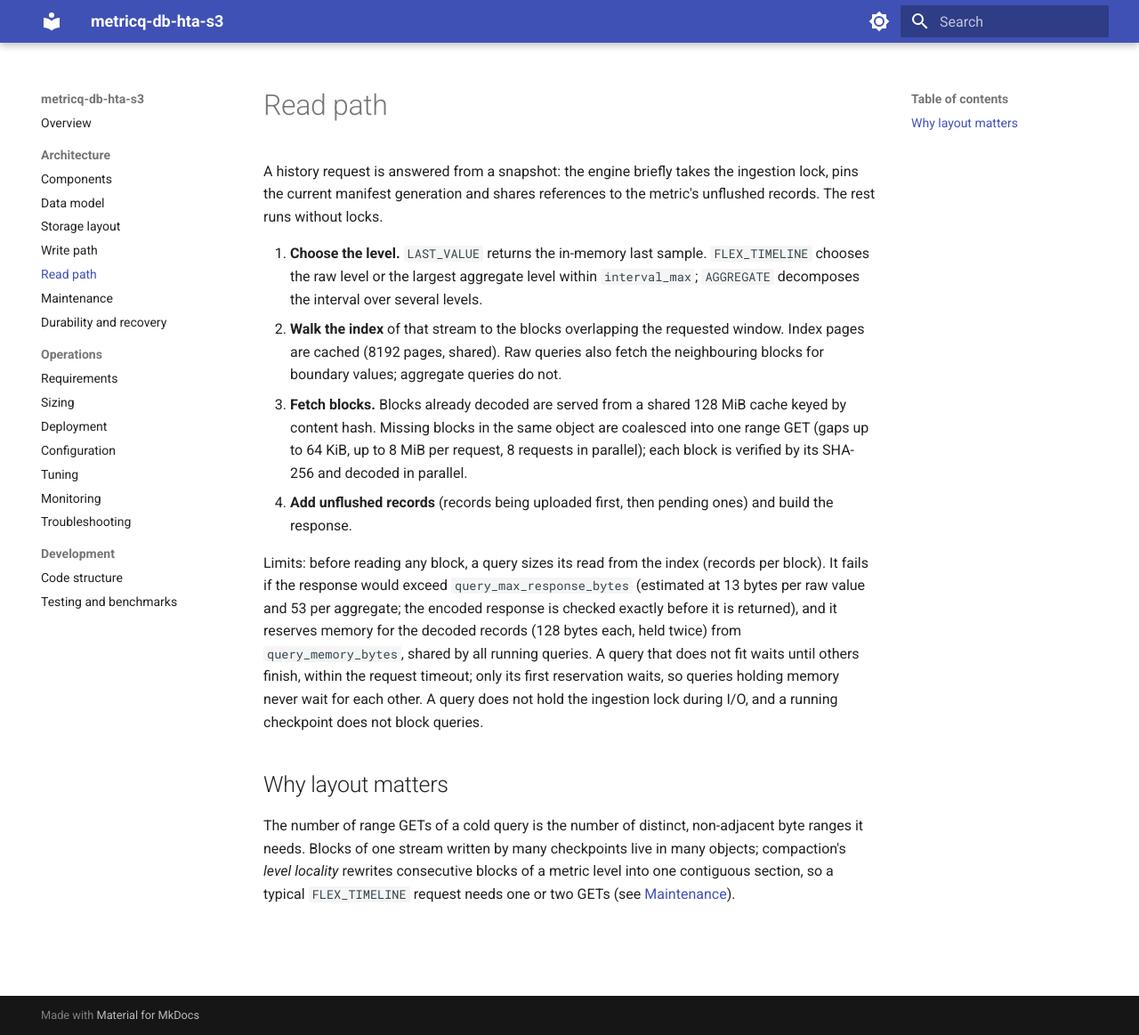
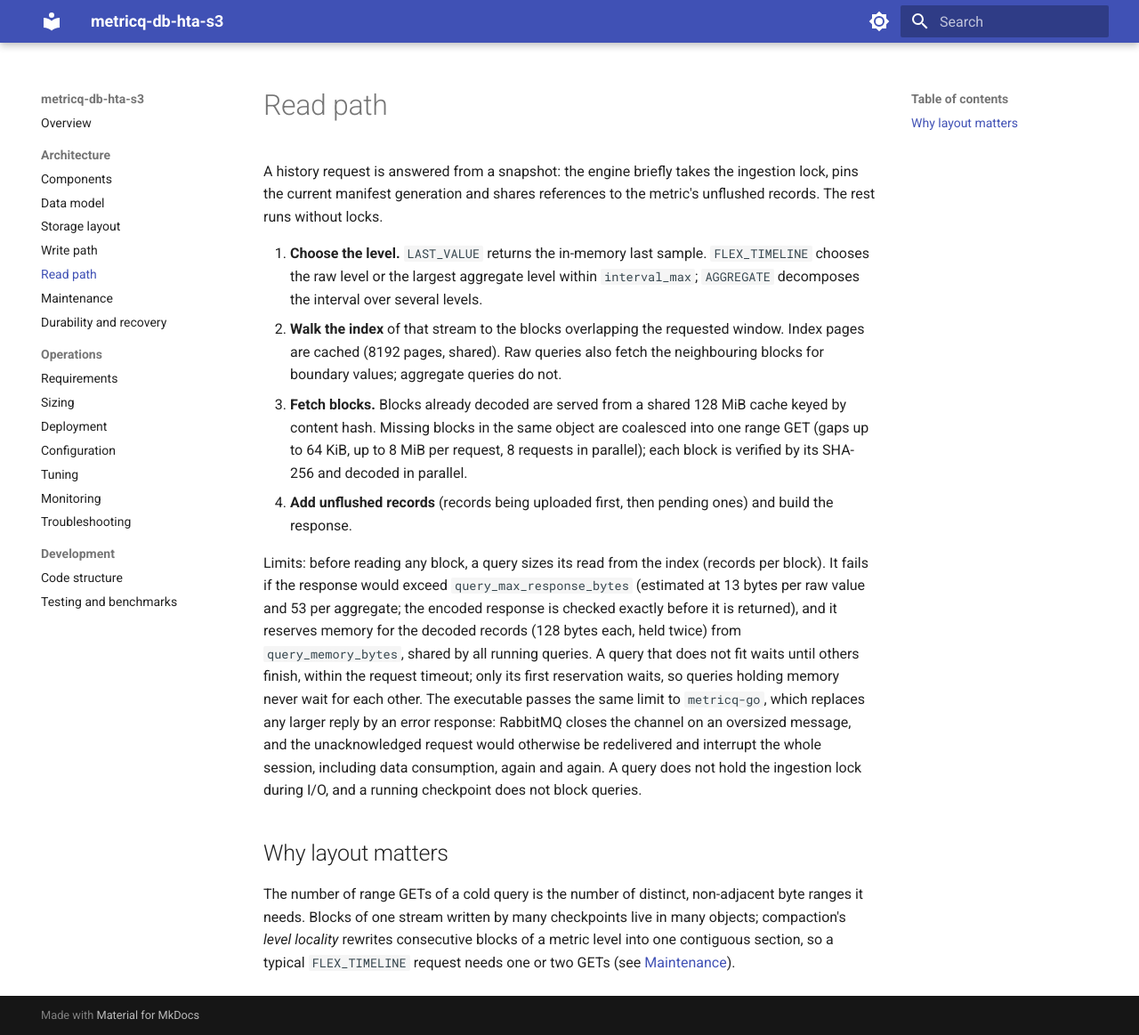
Before and after one commit to metricq/metricq-db-hta-s3, an MkDocs documentation site: the page built from docs/architecture/read-path.md, in a window 1280 px wide and 1163 px high. Shown: the whole window at 89% size. Built offline with MkDocs 1.6.1 and Material for MkDocs 9.7.7, drawn with Linux system fonts in a browser that asks for light colours.

Commit message:
Bound AMQP history replies to query_max_response_bytes
Uses metricq-go that replaces history replies above MaxHistoryReplyBytes
by an error response. RabbitMQ closes the channel on messages above
max_message_size; a 21 MB reply ended the whole database session,
including data consumption, and the redelivered request repeated that
after every reconnect. The executable sets the transport limit to
query_max_response_bytes, so nothing the engine returns can reach the
broker oversized.

Assisted-by: Claude <noreply@anthropic.com>

```diff
--- a/docs/architecture/read-path.md
+++ b/docs/architecture/read-path.md
@@ -25,7 +25,11 @@ aggregate; the encoded response is checked exactly before it is returned),
 and it reserves memory for the decoded records (128 bytes each, held twice)
 from `query_memory_bytes`, shared by all running queries. A query that does
 not fit waits until others finish, within the request timeout; only its first
-reservation waits, so queries holding memory never wait for each other. A query does not hold the ingestion lock during I/O, and a running
+reservation waits, so queries holding memory never wait for each other. The
+executable passes the same limit to `metricq-go`, which replaces any larger
+reply by an error response: RabbitMQ closes the channel on an oversized
+message, and the unacknowledged request would otherwise be redelivered and
+interrupt the whole session, including data consumption, again and again. A query does not hold the ingestion lock during I/O, and a running
 checkpoint does not block queries.
 
 ## Why layout matters
```
Also changed, not shown: 3 other files.
